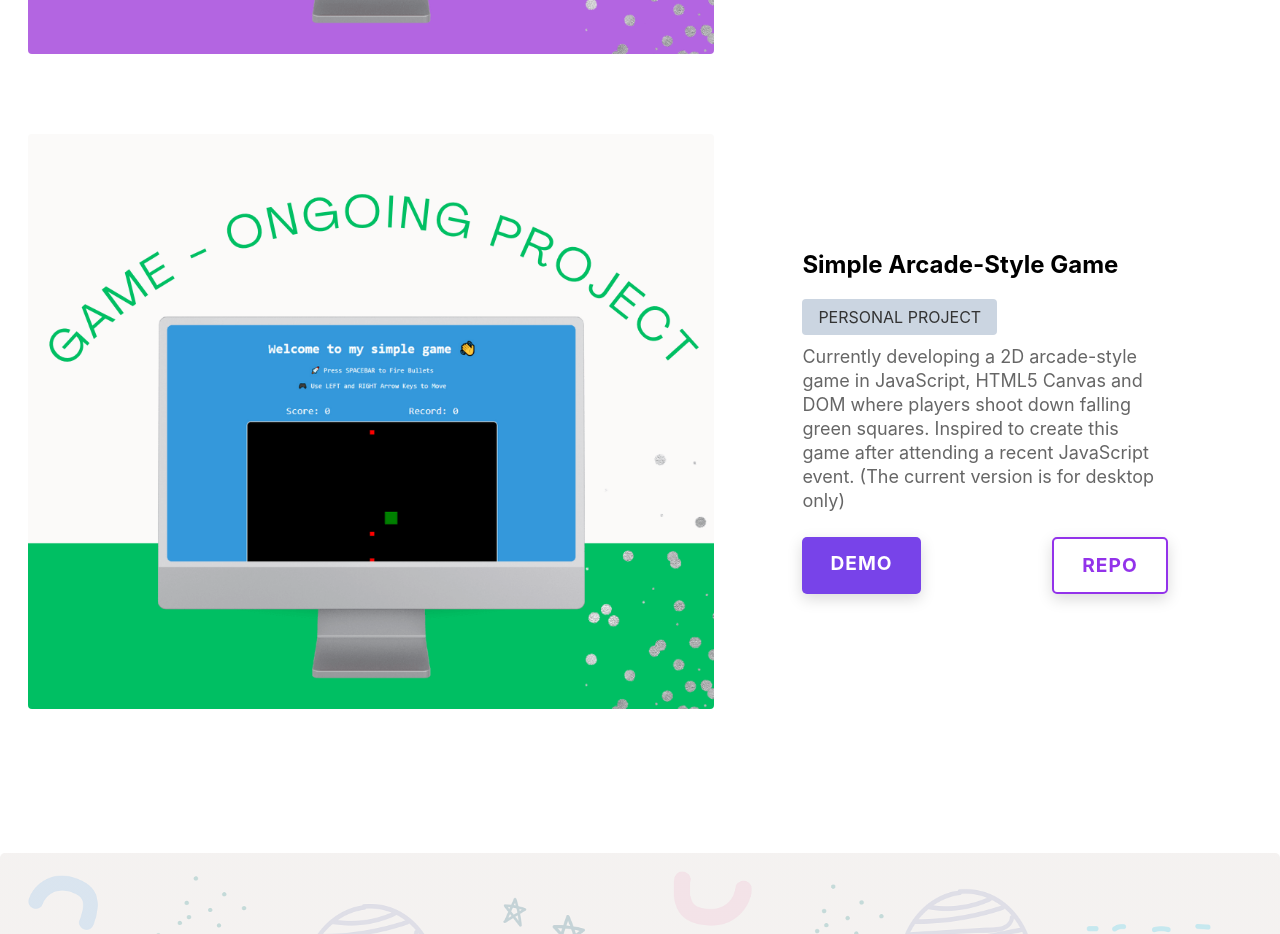
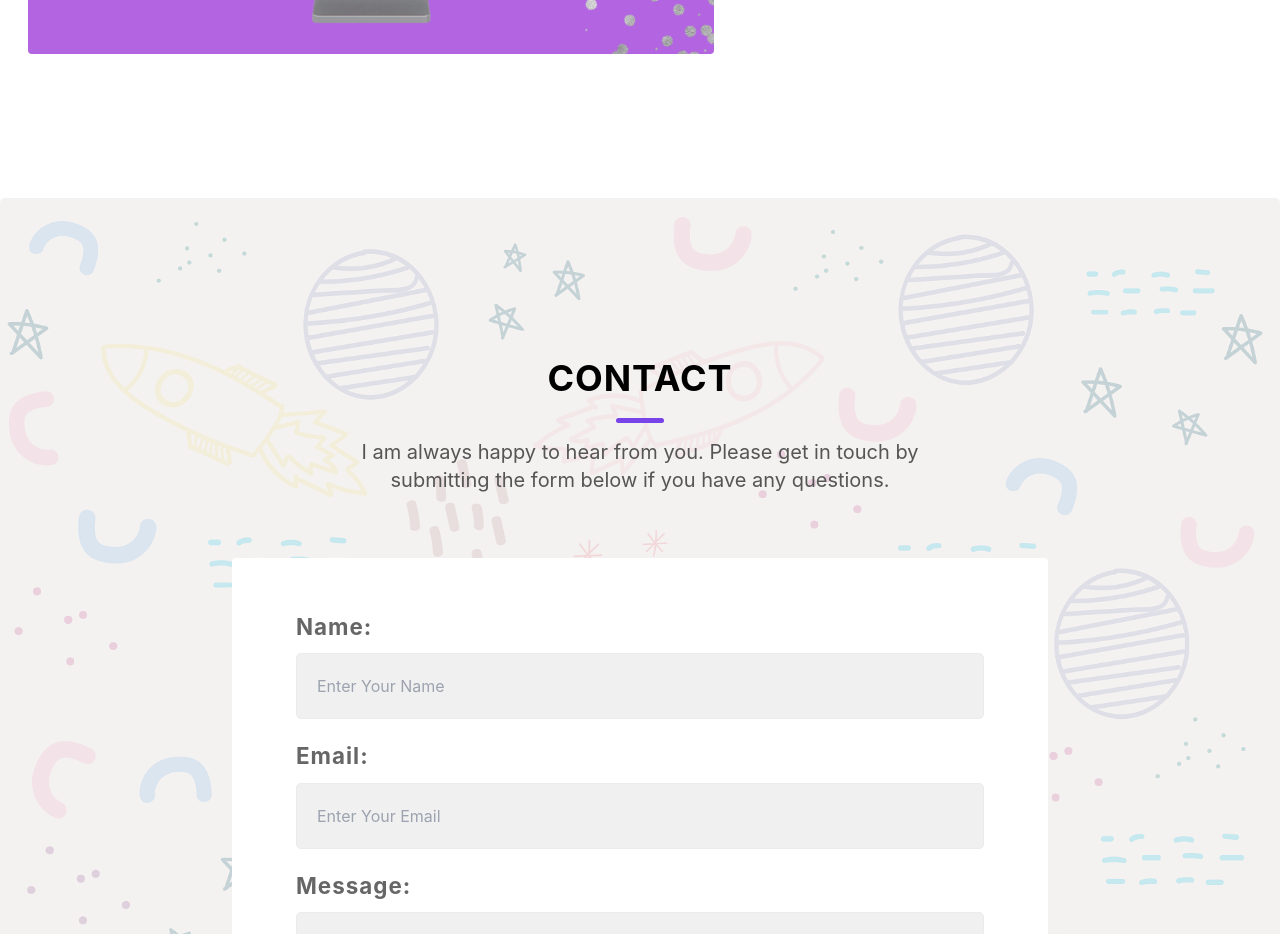
Before and after one commit to nataliiazab/portfolio, a React (Vite) app: page / in a window 1280 px wide. Shown: the part 4860-5794 px from the top of the page. Built offline with nearby package versions, Linux system fonts and the light colour scheme; a web font is replaced by a local one.

Commit message:
Update projects.js
delete arcade game

```diff
--- a/public/projects.js
+++ b/public/projects.js
@@ -40,17 +40,7 @@ const projects = [
     demo: "https://nataliiazab-rock-paper-scissors.netlify.app/",
     github: "https://github.com/nataliiazab/rock-paper-scissors",
     type: "personal project",
-  },
-  {
-    id: 5,
-    name: "Simple Arcade-Style Game",
-    description:
-      "Currently developing a 2D arcade-style game in JavaScript, HTML5 Canvas and DOM where players shoot down falling green squares. Inspired to create this game after attending a recent JavaScript event. (The current version is for desktop only)",
-    image: "./images/ongoing-project.png",
-    demo: "https://nataliiazab-simple-game.netlify.app/",
-    github: "https://github.com/nataliiazab/canvas_game_starter",
-    type: "personal project",
-  },
+  }
 ];
 
 export default projects;
```
